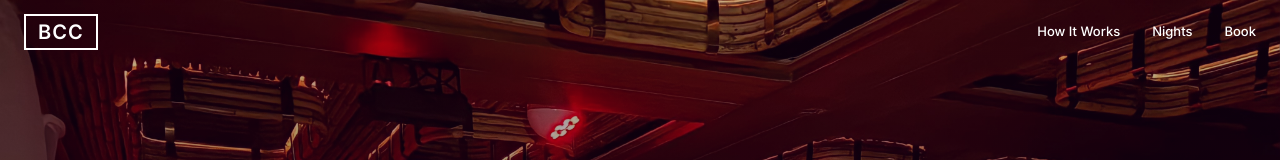
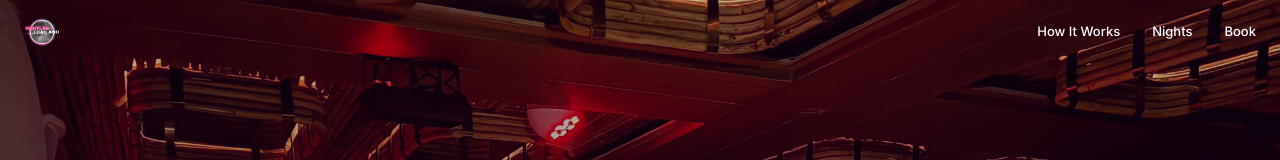
Before and after one commit to yourTHguide/BCC-Claude, a Next.js app: page / in a window 1280 px wide. Shown: the top 160 px of the page. Built offline with nearby package versions, Linux system fonts and the light colour scheme.

Commit message:
Fix nav logo and whats included

```diff
--- a/components/Navigation.tsx
+++ b/components/Navigation.tsx
@@ -33,31 +33,16 @@ export default function Navigation() {
         transition: 'background 0.3s ease, backdrop-filter 0.3s ease',
       }}
     >
-      {/* Logo */}
-      <div
-        style={{
-          fontFamily: 'Inter, sans-serif',
-          fontWeight: 600,
-          fontSize: '20px',
-          color: '#FFFFFF',
-          border: '2px solid #FFFFFF',
-          height: '36px',
-          padding: '0 12px',
-          display: 'flex',
-          alignItems: 'center',
-          letterSpacing: '0.05em',
-        }}
-      >
-        BCC
+      <div style={{ height: '36px', display: 'flex', alignItems: 'center' }}>
+        <img
+          src="/images/Nightlife Thailand LOGO.png"
+          alt="Bangkok Club Crawl"
+          style={{ height: '36px', width: 'auto', objectFit: 'contain' }}
+        />
       </div>
 
-      {/* Desktop links */}
       <div
-        style={{
-          display: 'flex',
-          gap: '32px',
-          alignItems: 'center',
-        }}
+        style={{ display: 'flex', gap: '32px', alignItems: 'center' }}
         className="hidden-mobile"
       >
         {[
```
